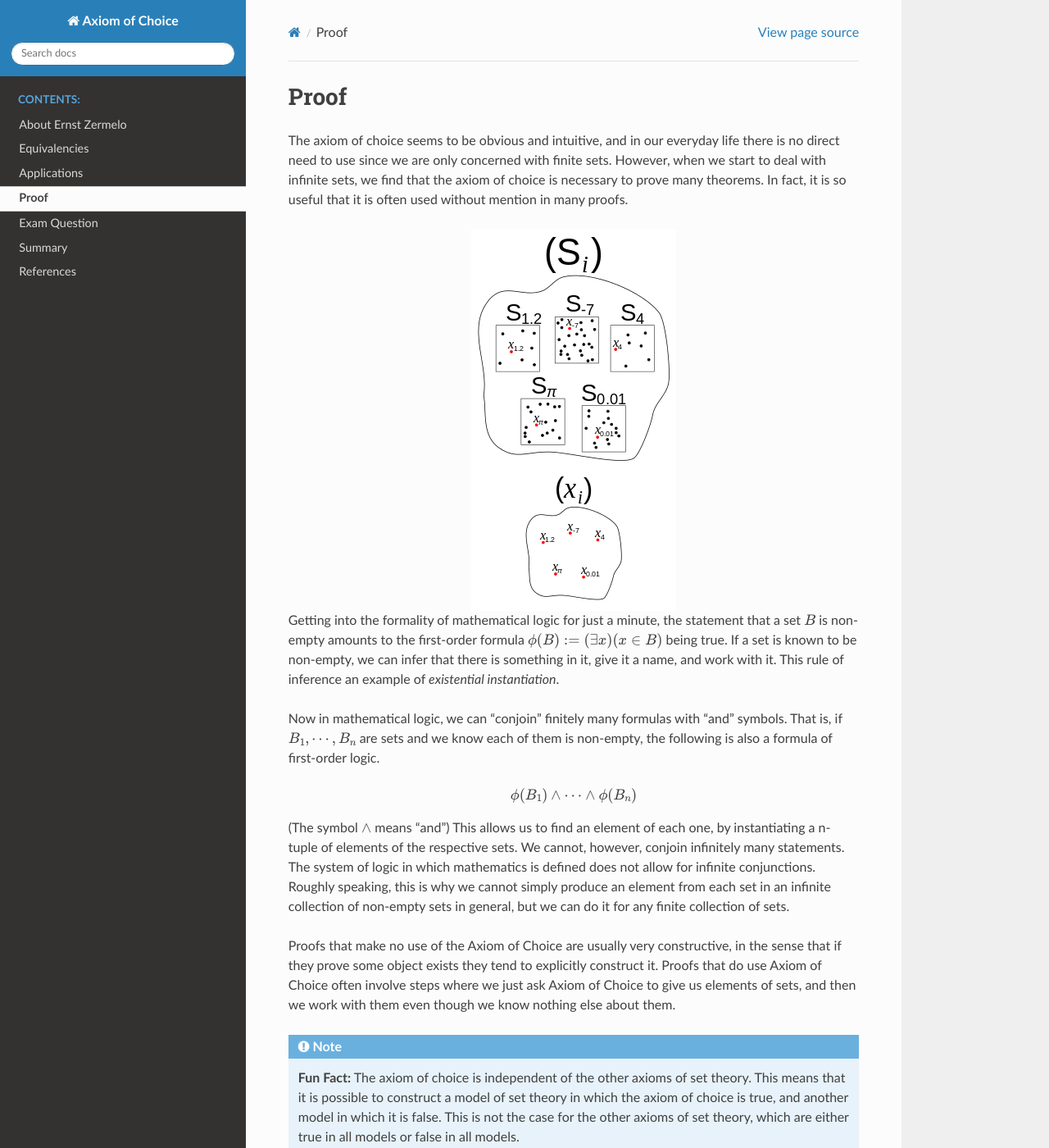
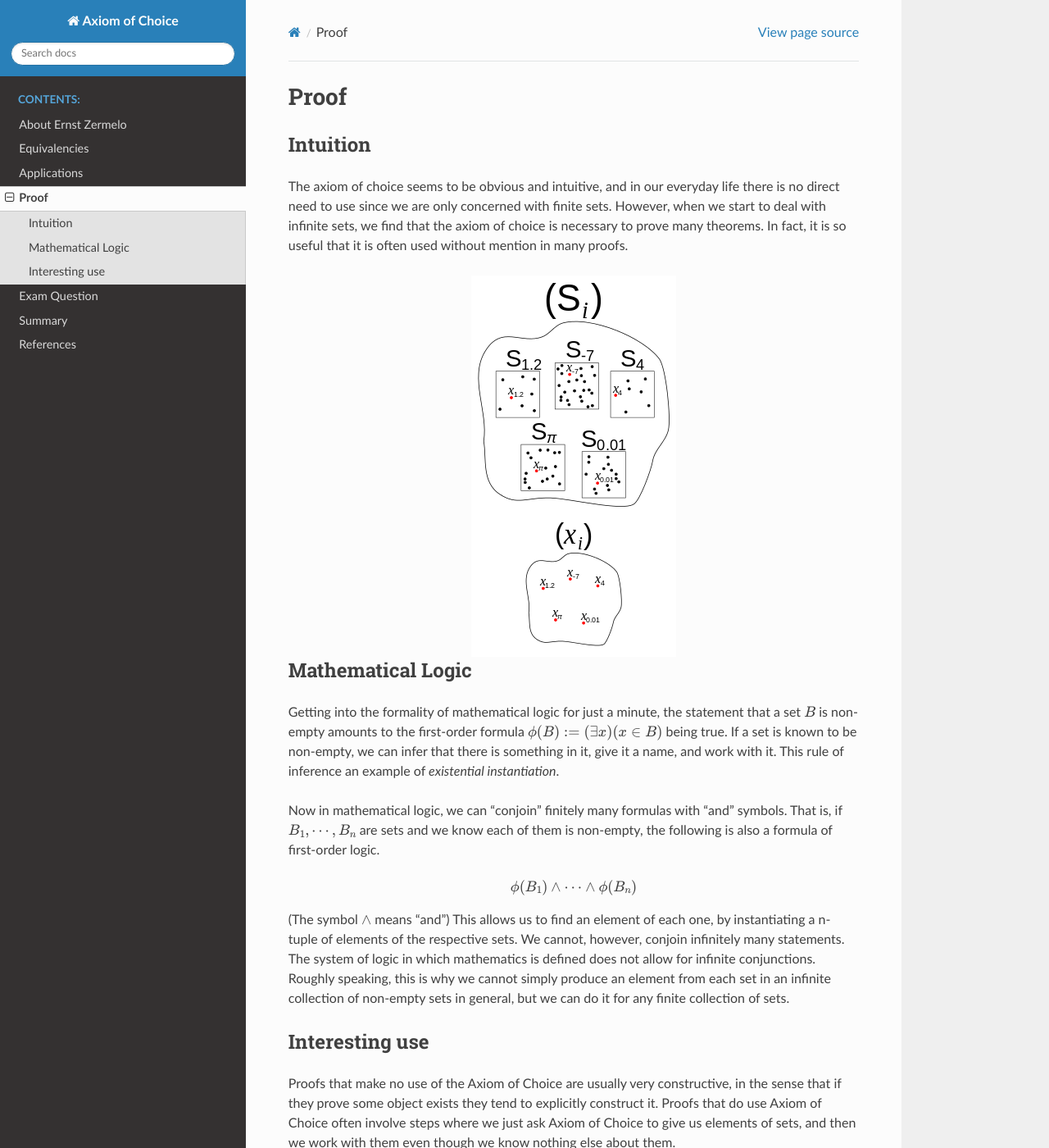
Before and after one commit to CMacD12/math366-axiom-of-choice, a Sphinx documentation site: the page built from doc/branches/Proof.rst, in a window 1280 px wide and 1400 px high. Shown: the whole window at 82% size. Built offline with Sphinx 7.4.7 and the Read the Docs theme 2.0.0, drawn with Linux system fonts in a browser that asks for light colours.

Commit message:
added subsections to proof section

```diff
--- a/doc/branches/Proof.rst
+++ b/doc/branches/Proof.rst
@@ -1,12 +1,16 @@
 Proof
 =====
 
+Intuition
+---------
 The axiom of choice seems to be obvious and intuitive, and in our everyday life there is no direct need to use since we are only concerned with finite sets. However, when we start to deal with infinite sets, we find that the axiom of choice is necessary to prove many theorems. In fact, it is so useful that it is often used without mention in many proofs.
 
 .. figure:: 250px-Axiom_of_choice.svg.png
    :align: center
    :target: https://en.wikipedia.org/wiki/Axiom_of_choice
 
+Mathematical Logic
+------------------
 Getting into the formality of mathematical logic for just a minute, the statement that a set :math:`B` is non-empty amounts to the first-order formula :math:`\phi(B):=(\exists x)(x\in B)` being true. If a set is known to be non-empty, we can infer that there is something in it, give it a name, and work with it. This rule of inference an example of *existential instantiation*.
 
 Now in mathematical logic, we can “conjoin” finitely many formulas with “and” symbols. That is, if :math:`B_1, \cdots, B_n` are sets and we know each of them is non-empty, the following is also a formula of first-order logic.
@@ -15,6 +19,9 @@ Now in mathematical logic, we can “conjoin” finitely many formulas with “a
 
 (The symbol :math:`\wedge` means “and”) This allows us to find an element of each one, by instantiating a n-tuple of elements of the respective sets. We cannot, however, conjoin infinitely many statements. The system of logic in which mathematics is defined does not allow for infinite conjunctions. Roughly speaking, this is why we cannot simply produce an element from each set in an infinite collection of non-empty sets in general, but we can do it for any finite collection of sets.
 
+Interesting use
+---------------
+
 Proofs that make no use of the Axiom of Choice are usually very constructive, in the sense that if they prove some object exists they tend to explicitly construct it. Proofs that do use Axiom of Choice often involve steps where we just ask Axiom of Choice to give us elements of sets, and then we work with them even though we know nothing else about them.
 
 .. note:: **Fun Fact:** The axiom of choice is independent of the other axioms of set theory. This means that it is possible to construct a model of set theory in which the axiom of choice is true, and another model in which it is false. This is not the case for the other axioms of set theory, which are either true in all models or false in all models.
```
